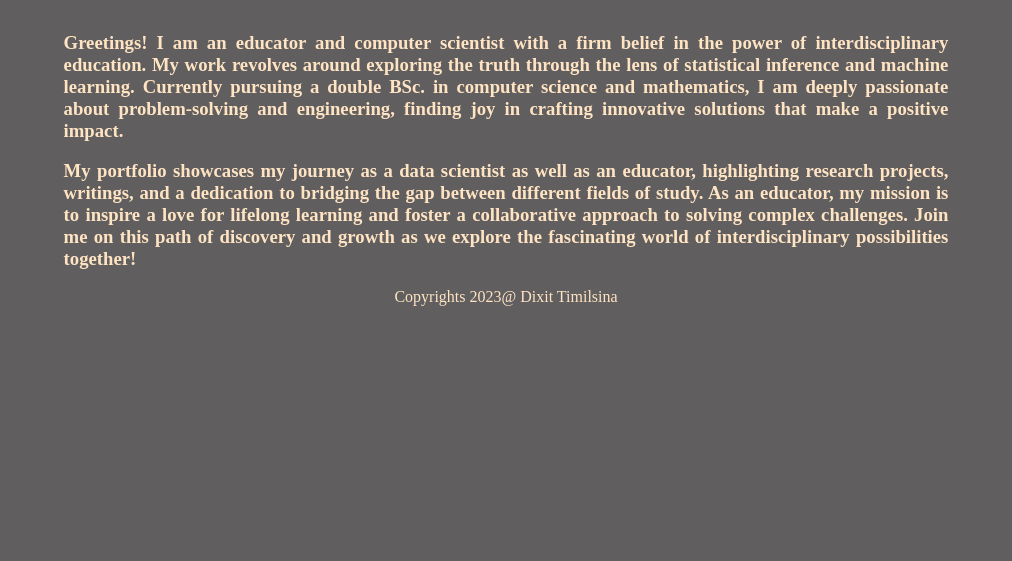
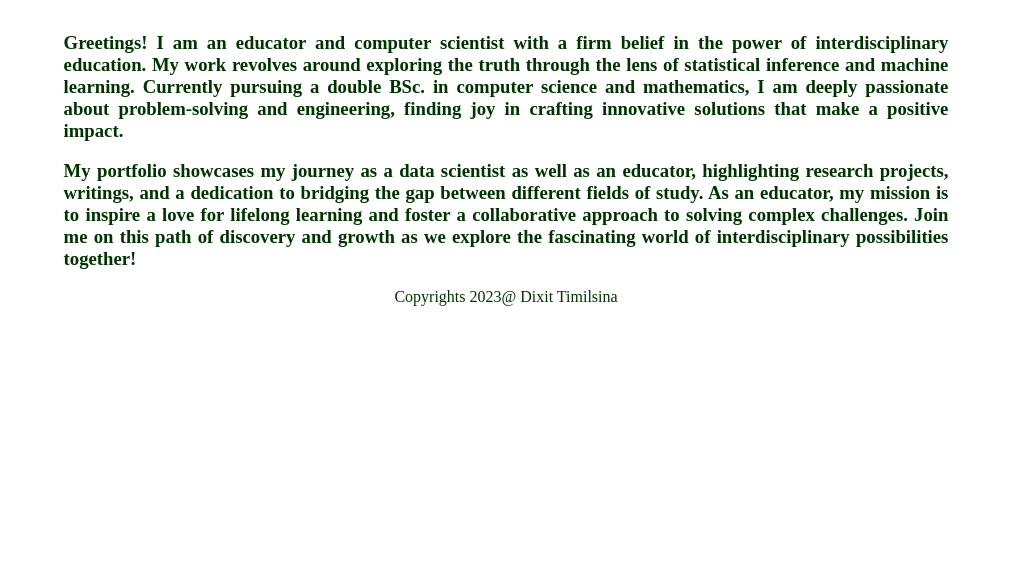
Before and after one commit to dt1930/dt1930.github.io, a plain HTML site: page index.html in a window 1280 px wide. Shown: the part 239-800 px from the top of the page, without its empty margins (134-1146 px from the left). Drawn offline with Linux system fonts and the light colour scheme.

Commit message:
Update background color and text color of the webpage

```diff
--- a/style.css
+++ b/style.css
@@ -1,6 +1,6 @@
 body{
-  background-color: rgb(96, 94, 94);
-  color:bisque;
+  background-color: white;
+  color: #003300;
   font-family: 'Times New Roman';
 }
 h1{
```
